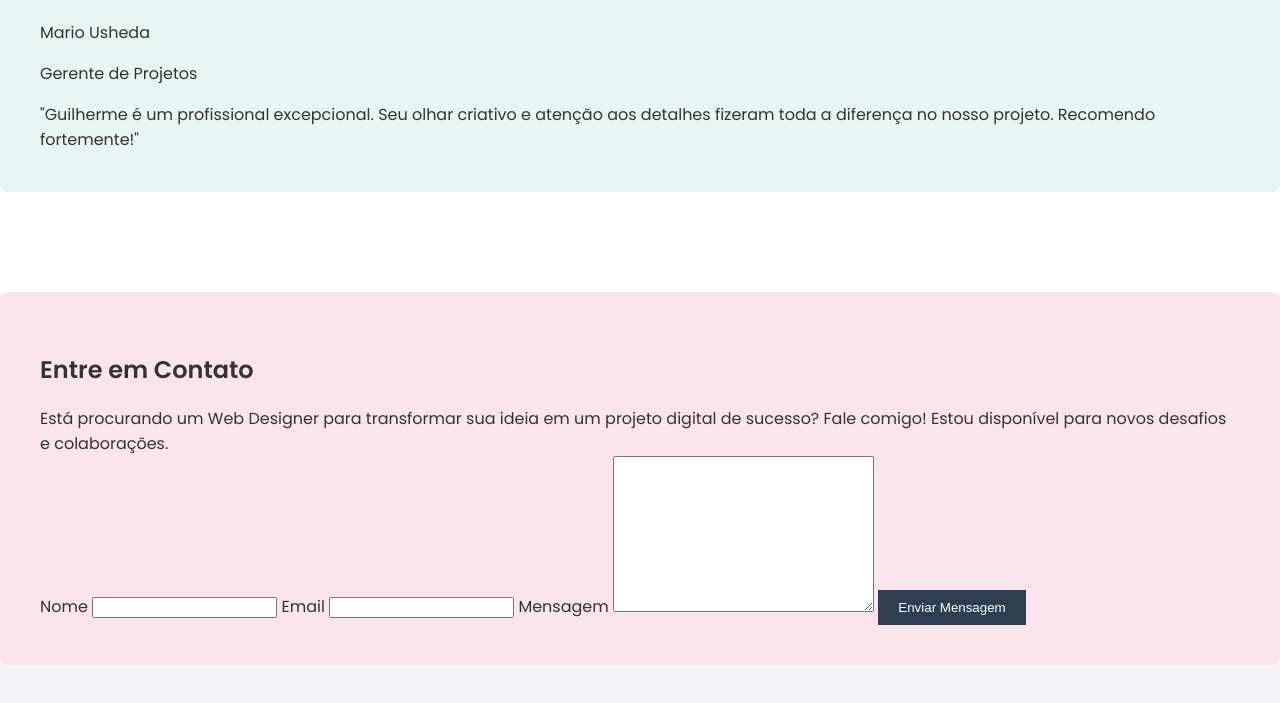
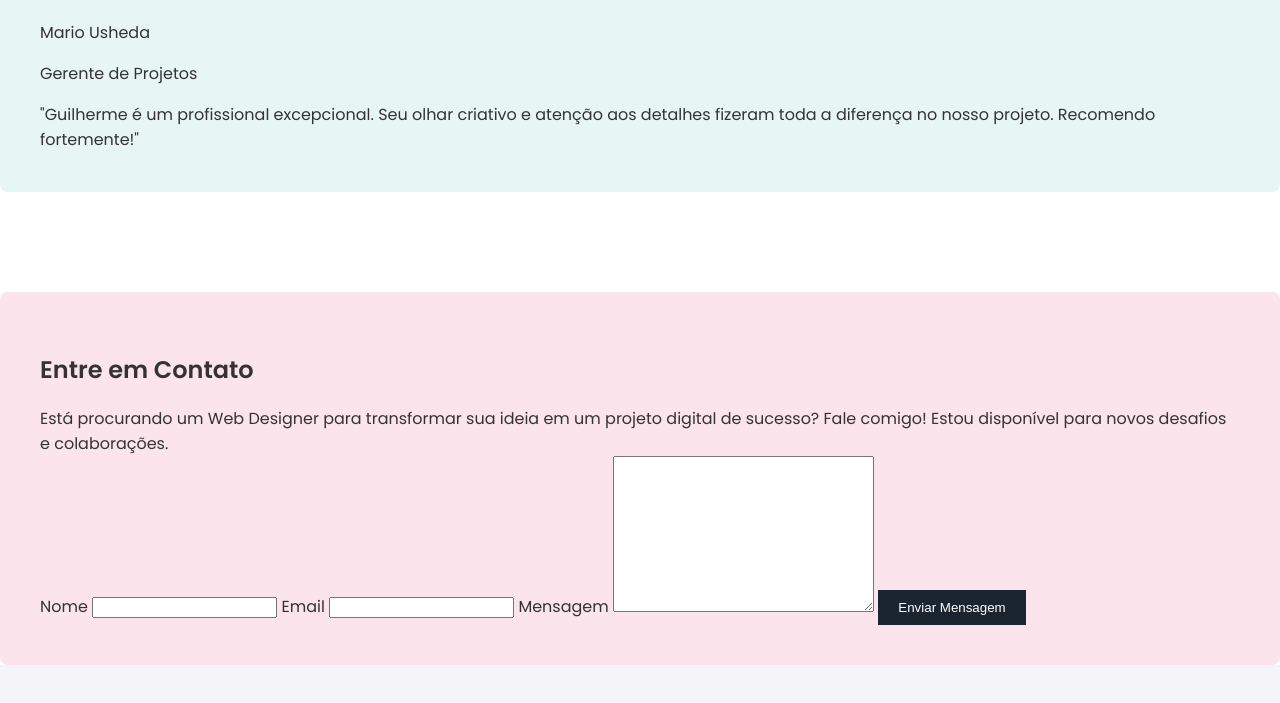
Before and after one commit to GuilhermeFrey/portifolio, a plain HTML site: page index.html in a window 1280 px wide. In both pictures the pointer is over the button "Enviar Mensagem". Shown: the part 2352-3055 px from the top of the page. Drawn offline with Linux system fonts and the light colour scheme.

Commit message:
atividade web 1

```diff
--- a/styles.css
+++ b/styles.css
@@ -141,3 +141,8 @@ button {
   border: none;
   padding: 10px 20px;
   cursor: pointer;
+}
+
+button:hover {
+  background-color: #1a252f;
+}
```
